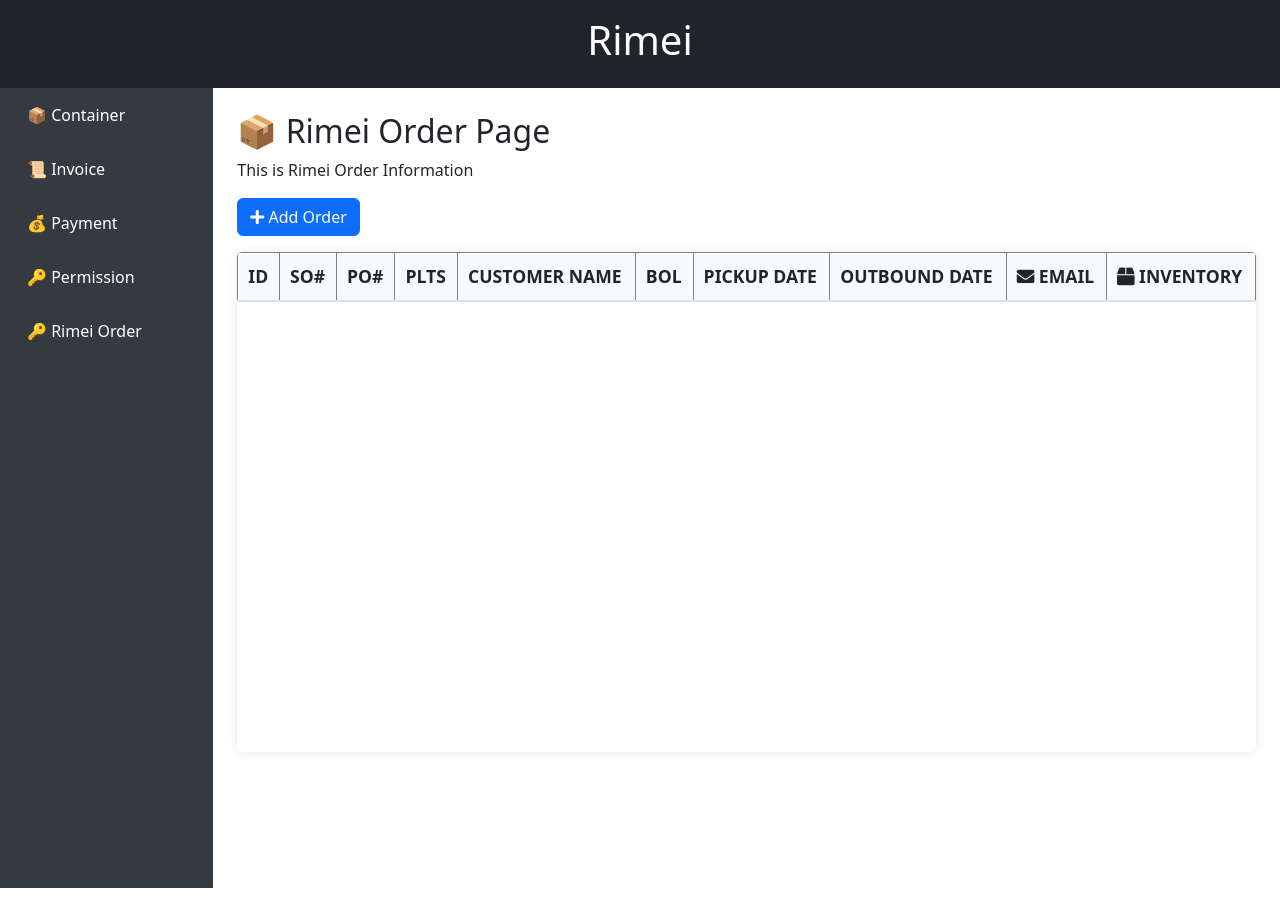
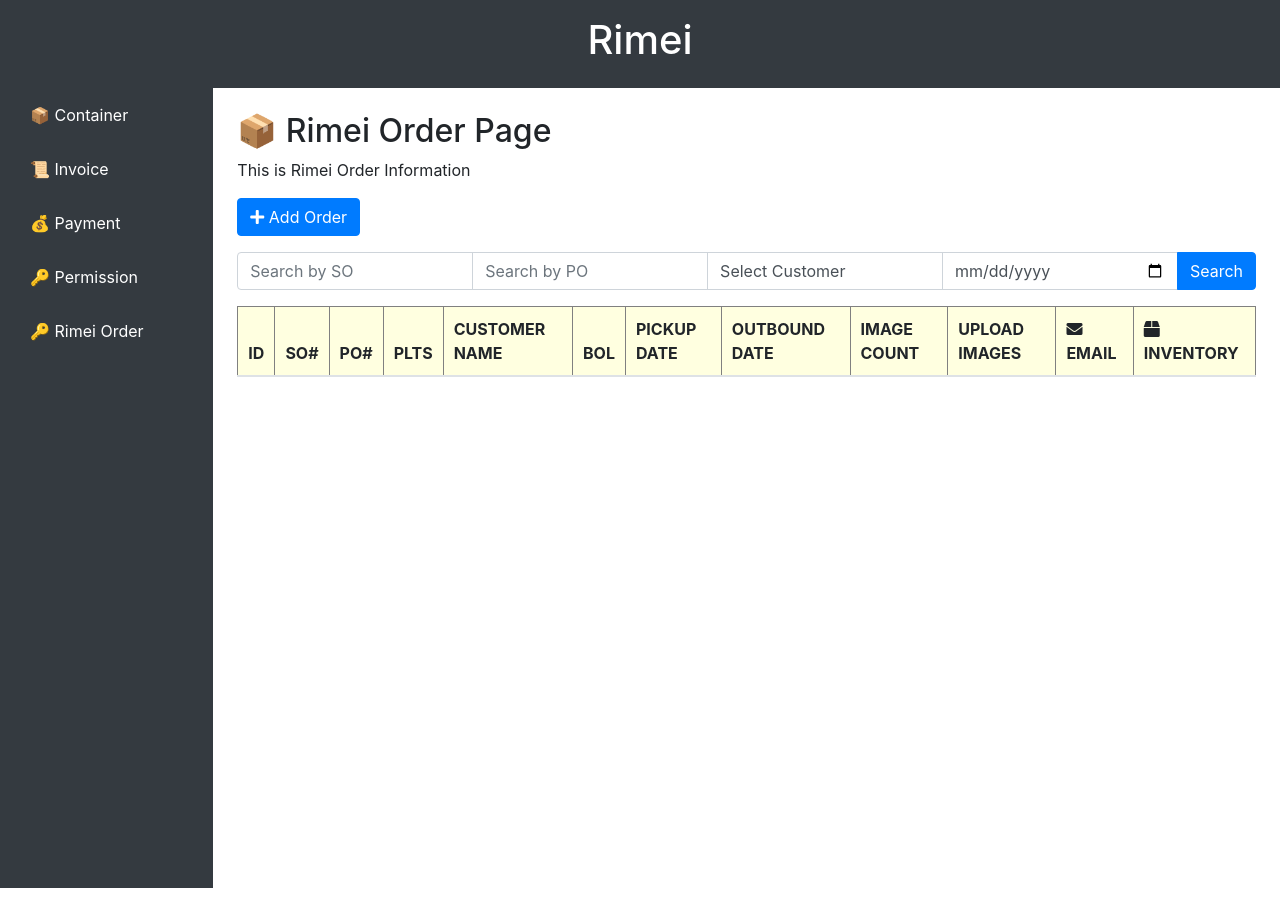
Before and after one commit to rosaspace/rimei, a Django app: page /rimeiorder/ in a window 1280 px wide. Shown: the top 905 px of the page. Run offline with Django 4.2, Linux system fonts and the light colour scheme; data that the repository does not hold is empty; some libraries are stand-ins or nearby versions.

Commit message:
upload order image

```diff
--- a/container/admin.py
+++ b/container/admin.py
@@ -1,6 +1,6 @@
 from django.contrib import admin
 from .models import Container,Permission,UserAndPermission  # 导入 Container 模型
-from .models import RMOrder, RMCustomer
+from .models import RMOrder, RMCustomer,OrderImage
 from .forms import OrderForm
 
 class ContainerAdmin(admin.ModelAdmin):
@@ -19,3 +19,4 @@
 admin.site.register(UserAndPermission)
 admin.site.register(RMOrder, RMOrderAdmin)
 admin.site.register(RMCustomer)
+admin.site.register(OrderImage)
--- a/container/models.py
+++ b/container/models.py
@@ -58,3 +58,8 @@
 
     def __str__(self):
         return self.name
+
+class OrderImage(models.Model):
+    order = models.ForeignKey(RMOrder, related_name='images', on_delete=models.CASCADE)
+    image = models.ImageField(upload_to='order_images/')
+    uploaded_at = models.DateTimeField(auto_now_add=True)
--- a/container/templates/container/base.html
+++ b/container/templates/container/base.html
@@ -7,7 +7,17 @@
     <link href="https://cdn.jsdelivr.net/npm/bootstrap@5.3.0/dist/css/bootstrap.min.css" rel="stylesheet">
     <link href="https://cdnjs.cloudflare.com/ajax/libs/font-awesome/5.15.4/css/all.min.css" rel="stylesheet">
     <script src="https://cdn.jsdelivr.net/npm/bootstrap@5.3.0/dist/js/bootstrap.bundle.min.js"></script>
+
+    <!-- 在 <head> 部分引入 Bootstrap CSS -->
+    <link href="https://stackpath.bootstrapcdn.com/bootstrap/4.5.2/css/bootstrap.min.css" rel="stylesheet" >
+
+    <!-- 在 <body> 结束前引入 jQuery 和 Bootstrap JS -->
+    <script src="https://code.jquery.com/jquery-3.5.1.slim.min.js"></script>
+    <script src="https://cdn.jsdelivr.net/npm/@popperjs/core@2.9.2/dist/umd/popper.min.js"></script>
+    <script src="https://stackpath.bootstrapcdn.com/bootstrap/4.5.2/js/bootstrap.min.js"></script>
+
     <style>
+        /* 左侧边栏样式 */
         .sidebar {
             height: 100vh;
             background-color: #343a40;
@@ -22,20 +32,11 @@
             background-color: #495057;
         }
 
-        /* Make table header sticky */
-        .table thead tr {
-            position: sticky;
-            top: 0;
-            background-color: #343a40; /* Dark background */
-            color: #ffffff;
-            z-index: 10;
-        }
-
         /* Style the table header */
         .table th {
             padding: 10px;
             border-bottom: 2px solid #ddd;
-            font-size: 1.1em;
+            font-size: 1.0em;
             text-transform: uppercase; /* Uppercase text */
             background-color: lightyellow;
             border: 1px solid gray; /* Dark border */
@@ -47,7 +48,9 @@
 
         /* Make the table scrollable */
         .table-container {
-            max-height: 500px; /* Adjust based on your layout */
+            display: flex;
+            flex-direction: column;
+            height: calc(100vh - 200px); /* 适应剩余高度 */
             overflow-y: auto;
         }
     </style>
@@ -84,5 +87,8 @@
             </main>
         </div>
     </div>
+
+    {% block scripts %}
+    {% endblock %}
 </body>
 </html>
--- a/container/templates/container/container.html
+++ b/container/templates/container/container.html
@@ -16,7 +16,7 @@
                 <tr>
                     <th>ID</th>
                     <th>Container ID</th>
-                    <th>File Name</th>
+                    <!-- <th>File Name</th> -->
                     <th>Railway Date</th>
                     <th>Pickup Date</th>
                     <th>Delivery Date</th>
@@ -31,7 +31,7 @@
                     <td>
                         <a href="{% url 'edit_container' container.container_id %}">{{ container.container_id }}</a>
                     </td>
-                    <td>{{ container.container_pdfname }}</td>
+                    <!-- <td>{{ container.container_pdfname }}</td> -->
                     <td>{{ container.railway_date |date:"m/d/Y" }}</td>
                     <td>{{ container.pickup_date |date:"m/d/Y" }}</td>
                     <td>{{ container.delivery_date |date:"m/d/Y" }}</td>
--- a/container/templates/container/rmorder.html
+++ b/container/templates/container/rmorder.html
@@ -6,13 +6,30 @@
 <p>This is Rimei Order Information</p>
 
 <div class="mb-3">
-    <a href="{% url 'create_rmorder' %}" class="btn btn-primary">
+    <a href="{% url 'add_order' %}" class="btn btn-primary">
         <i class="fas fa-plus"></i> Add Order
     </a>
 </div>
 
+<!-- 搜索表单 -->
+<form id="search-form" method="GET" action="{% url 'search_order' %}" class="mb-3">  <!-- 更新为正确的 URL -->
+    <div class="input-group">
+        <input type="text" name="search_so" class="form-control" placeholder="Search by SO">
+        <input type="text" name="search_po" class="form-control" placeholder="Search by PO">
+        <!-- 客户名称下拉菜单 -->
+        <select name="search_customer" class="form-control">
+            <option value="">Select Customer</option>  <!-- 默认选项 -->
+            {% for customer in customers %}
+                <option value="{{ customer.id }}">{{ customer.name }}</option>  <!-- 假设客户模型有 name 字段 -->
+            {% endfor %}
+        </select>
+        <input type="date" name="search_pickup_date" class="form-control" placeholder="Pickup Date">
+        <button type="submit" class="btn btn-primary">Search</button>
+    </div>
+</form>
+
 <!-- 添加样式来确保表格容器占满剩余空间 -->
-<div class="table-container" style="height: calc(100vh - 200px); overflow-y: auto;">
+<div class="table-container">
     <table class="table table-striped table-bordered table-hover">
         <thead class="sticky-top bg-white"> <!-- 固定表头 -->
             <tr>
@@ -24,6 +41,8 @@
                 <th>BOL</th>
                 <th>Pickup Date</th>
                 <th>Outbound Date</th>
+                <th>Image Count</th> <!-- 新增列 -->
+                <th>Upload Images</th>
                 <th>
                     <i class="fas fa-envelope" title="Send Email"></i>
                     Email
@@ -47,6 +66,10 @@
                 <td>{{ order.bol_pdfname }}</td>
                 <td>{{ order.pickup_date |date:"m/d/Y" }}</td>
                 <td>{{ order.outbound_date |date:"m/d/Y"}}</td>
+                <td>{{ order.image_count }}</td> <!-- 显示图片数量 -->
+                <td>
+                    <button class="btn btn-secondary btn-sm" onclick="openUploadModal('{{ order.id }}')">Upload</button>
+                </td>
                 <td class="text-center">
                     {% if order.is_sendemail %}
                     <i class="fas fa-check-circle text-success" style="font-size: 1.2em;"></i>
@@ -67,53 +90,64 @@
     </table>
 </div>
 
+<!-- 上传图片的模态框 -->
+<div class="modal" id="uploadModal" tabindex="-1" role="dialog">
+    <div class="modal-dialog" role="document">
+        <div class="modal-content">
+            <div class="modal-header">
+                <h5 class="modal-title">Upload Images</h5>
+                <button type="button" class="close" data-dismiss="modal" aria-label="Close">
+                    <span aria-hidden="true">&times;</span>
+                </button>
+            </div>
+            <div class="modal-body">
+                <form id="upload-form" enctype="multipart/form-data">
+                    <input type="hidden" name="order_id" id="order_id">
+                    <div class="form-group">
+                        <label for="images">Select Images</label>
+                        <input type="file" name="images" id="images" multiple class="form-control" accept="image/*">
+                    </div>
+                </form>
+            </div>
+            <div class="modal-footer">
+                <button type="button" class="btn btn-primary" onclick="uploadImages()">Upload</button>
+                <!-- <button type="button" class="btn btn-secondary" data-dismiss="modal">Close</button> -->
+                <a href="{% url 'rimeiorder' %}" class="btn btn-secondary">Close</a>
+            </div>
+        </div>
+    </div>
+</div>
+
 {% endblock %}
 
-{% block head %}
-<!-- 添加自定义样式 -->
-<style>
-    .table-container {
-        margin-bottom: 20px;
-        border-radius: 5px;
-        box-shadow: 0 0 10px rgba(0,0,0,0.1);
-    }
+{% block scripts %}
+<script>
+function openUploadModal(orderId) {
+    document.getElementById('order_id').value = orderId;
+    $('#uploadModal').modal('show');  // 使用 Bootstrap 模态框
+}
 
-    .table thead th {
-        background-color: #f8f9fa;
-        border-bottom: 2px solid #dee2e6;
-        position: sticky;
-        top: 0;
-        z-index: 1;
-    }
+function uploadImages() {
+    const formData = new FormData(document.getElementById('upload-form'));
+    const orderId = document.getElementById('order_id').value;
 
-    .table tbody tr:hover {
-        background-color: #f5f5f5;
-    }
-
-    .text-success {
-        color: #28a745 !important;
-    }
-
-    .text-muted {
-        color: #6c757d !important;
-    }
-
-    /* 自定义滚动条样式 */
-    .table-container::-webkit-scrollbar {
-        width: 8px;
-    }
-
-    .table-container::-webkit-scrollbar-track {
-        background: #f1f1f1;
-    }
-
-    .table-container::-webkit-scrollbar-thumb {
-        background: #888;
-        border-radius: 4px;
-    }
-
-    .table-container::-webkit-scrollbar-thumb:hover {
-        background: #555;
-    }
-</style>
+    fetch(`/upload_images/${orderId}/`, {  // 确保 URL 正确
+        method: 'POST',
+        body: formData,
+        headers: {
+            'X-CSRFToken': '{{ csrf_token }}'
+        }
+    })
+    .then(response => response.json())
+    .then(data => {
+        if (data.success) {
+            alert('Images uploaded successfully!');
+            $('#uploadModal').modal('hide');
+            location.reload();  // 刷新页面以显示新上传的图片
+        } else {
+            alert('Failed to upload images: ' + data.error);
+        }
+    });
+}
+</script>
 {% endblock %}
--- a/container/templates/container/rmorder/add_order.html
+++ b/container/templates/container/rmorder/add_order.html
@@ -5,7 +5,7 @@
 <div class="container mt-4">
     <h2 class="mb-4">{% if order %}Edit Order{% else %}Add Order{% endif %}</h2>
 
-    <form method="POST" {% if order %}action="{% url 'edit_order' order.so_num %}"{% else %}action="{% url 'create_rmorder' %}"{% endif %} class="needs-validation" novalidate>
+    <form method="POST" {% if order %}action="{% url 'edit_order' order.so_num %}"{% else %}action="{% url 'add_order' %}"{% endif %} class="needs-validation" novalidate>
         {% csrf_token %}
 
         <div class="row">
--- a/container/urls.py
+++ b/container/urls.py
@@ -11,18 +11,20 @@
     path("container/", views.container_view, name="container"),
     path("invoice/", views.invoice_view, name="invoice"),
     path("payment/", views.payment_view, name="payment"),
-    path("rimeiorder/", views.rimeiorder, name="rimeiorder"),
+    path("rimeiorder/", views.rimeiorder_view, name="rimeiorder"),
 
     # container
     path("upload_pdf/", container.upload_pdf, name="upload_pdf"),
     path("save_container/", container.save_container, name="save_container"),
+
+    path('add_container/', container.add_container, name='add_container'),
     path('add_container_view/', container.add_container_view, name='add_container_view'),
-    path('add_container/', container.add_container, name='add_container'),
     path("edit_container/<str:container_id>/", container.edit_container, name="edit_container"),
 
     # Invoice
+    path('add_invoice/', invoice.add_invoice, name='add_invoice'),
+    path('add_invoice_view/', invoice.add_invoice_view, name='add_invoice_view'),
     path("edit_invoice/<str:container_id>/", invoice.edit_invoice, name="edit_invoice"),
-    path('add_invoice_view/', invoice.add_invoice_view, name='add_invoice_view'),
 
     # user manager
     path('add_user/', user.add_user_view, name='add_user'),
@@ -31,7 +33,9 @@
     path("permission/", user.permission_view, name ="permission"),
 
     # rimei order
-    path('create-rmorder/', rmorder.create_rmorder, name='create_rmorder'),
+    path('add_order/', rmorder.add_order, name='add_order'),
     path("edit_order/<str:so_num>/", rmorder.edit_order, name="edit_order"),
+    path("search_order/", rmorder.search_order, name="search_order"),
+    path('upload_images/<int:order_id>/', rmorder.upload_images, name='upload_images'),
 
 ]
--- a/container/views.py
+++ b/container/views.py
@@ -4,6 +4,7 @@
 from django.http import JsonResponse
 from django.contrib.auth.models import User
 from .models import UserAndPermission
+from django.db.models import Count
 
 # Create your views here.
 def index(request):
@@ -24,7 +25,8 @@
     template = "container/payment.html"
     return render(request, template)
 
-def rimeiorder(request):
+def rimeiorder_view(request):
     template = "container/rmorder.html"
-    orders = RMOrder.objects.all()
+    # orders = RMOrder.objects.all()
+    orders = RMOrder.objects.all().annotate(image_count=Count('images'))
     return render(request, template, {'rimeiorders': orders})
```
Also changed, not shown: container/pyviews/invoice.py (+32 -10 lines), container/pyviews/rmorder.py (+55 -2 lines), container/templates/container/invoice.html (+7 -9 lines), container/templates/container/invoiceManager/add_invoice.html (+69 -44 lines), container/templates/container/invoiceManager/edit_invoice.html (deleted, +0 -103 lines), container/migrations/0004_orderimage.py (added).
